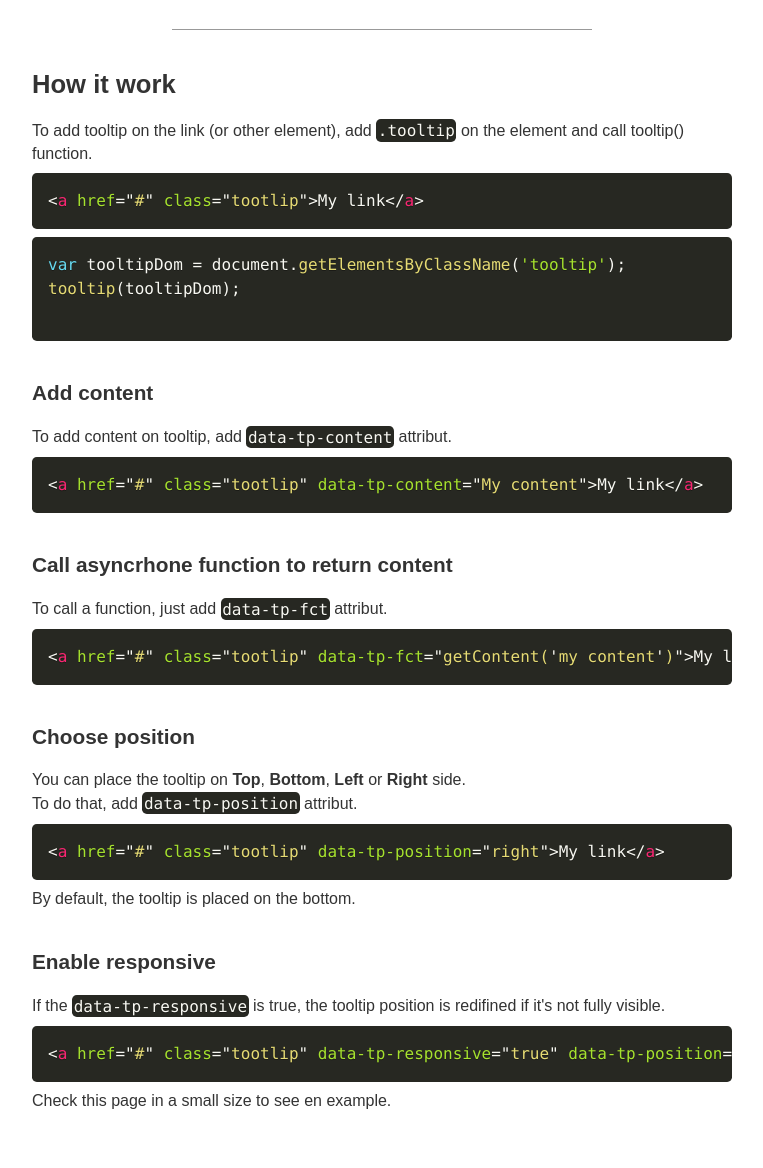
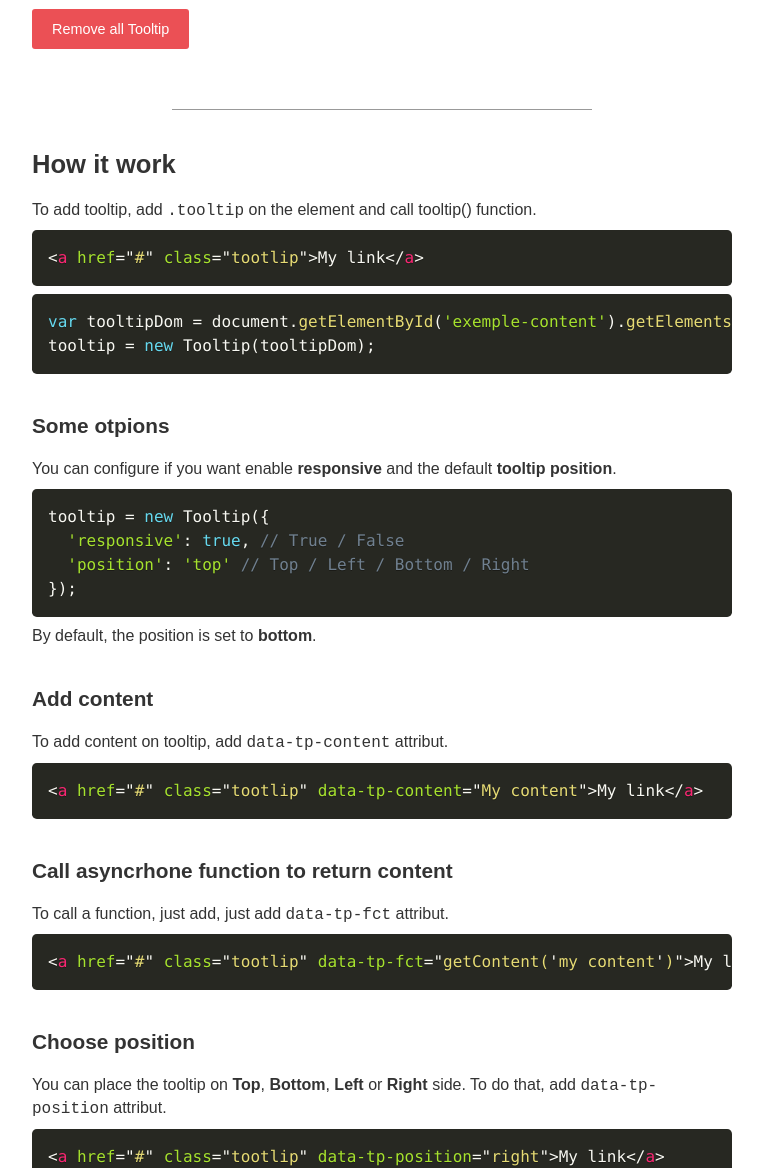
Before and after one commit to osternaudClem/tooltip-demo, a website: page index.html in a window 1280 px wide. Shown: the part 330-1498 px from the top of the page, without its empty margins (258-1021 px from the left). Drawn offline with Linux system fonts and the light colour scheme.

Commit message:
Add last features

```diff
--- a/css/app.scss
+++ b/css/app.scss
@@ -79,6 +79,25 @@ hr{
   margin: 0 auto;
 }
 
+.btn{
+  height: 40px;
+  line-height: 40px;
+  border-radius: 3px;
+  border: 0;
+  background: #eb5055;
+  color: #fff;
+  padding: 0 20px;
+  display: inline-block;
+  cursor: pointer;
+  font-size: .9em;
+  margin: 20px 0;
+  transition: background .3s;
+
+  &:hover{
+    background: darken(#eb5055, 10%);
+  }
+}
+
 @import "tooltip";
 
 @media screen and (max-width: 800px) {
--- a/index.html
+++ b/index.html
@@ -17,47 +17,58 @@
       <div id="exemple-content">
         <h2>Example</h2>
 
-        <p>Lorem ipsum dolor <a href="#" class="tooltip" data-tp-content="tooltip bottom">sit amet</a>, consectetur adipisicing elit, sed do eiusmod
+        <p>Lorem ipsum dolor <a href="#" class="tooltip" data-tp-content="Default tooltip">sit amet</a>, consectetur adipisicing elit, sed do eiusmod
         tempor incididunt ut labore et <a href="#" class="tooltip" data-tp-position="left" data-tp-content="tooltip left">dolore magna</a> aliqua. Ut enim ad minim veniam,
         quis nostrud exercitation ullamco laboris nisi ut aliquip ex ea commodo
-        consequat. <a href="#" class="tooltip" data-tp-position="top" data-tp-content="tooltip top more longer" data-tp-responsive="true">Duis aute</a> irure dolor in reprehenderit in voluptate velit esse
-        cillum <a href="#" class="tooltip" data-tp-fct="getContent('my content')" data-tp-width="300">dolore eu</a> fugiat nulla pariatur. Excepteur sint occaecat cupidatat non
-        proident, sunt in culpa <a href="#" class="tooltip" data-tp-fct="getLol()" data-tp-position="right" data-tp-content="tooltip right">qui officia</a> deserunt mollit anim id est laborum.</p>
+        consequat. <a href="#" class="tooltip" data-tp-position="top" data-tp-content="tooltip top more longer">Duis aute</a> irure dolor in reprehenderit in voluptate velit esse
+        cillum <a href="#" class="tooltip" data-tp-fct="getContent()" data-tp-width="300">dolore eu</a> fugiat nulla pariatur. Excepteur sint occaecat cupidatat non
+        proident, sunt in culpa <a href="#" class="tooltip" data-tp-content="Front End developer. Sass & Design lover. http://t.co/5CEEVBhjhu" data-tp-position="right" data-tp-width="300">qui officia</a> deserunt mollit anim id est laborum.</p>
+      </div>
 
-
+      <div class="action">
+        <button class="btn" onclick="removeAll()">Remove all Tooltip</button>
       </div>
 
       <hr>
 
       <h2>How it work</h2>
+      <p>To add tooltip, add <code>.tooltip</code> on the element and call tooltip() function.</p>
+      <pre><code class="language-html"><span class="hljs-tag">&lt;<span class="hljs-title">a</span> <span class="hljs-attribute">href</span>=<span class="hljs-value">"#"</span> <span class="hljs-attribute">class</span>=<span class="hljs-value">"tootlip"</span>&gt;</span>My link<span class="hljs-tag">&lt;/<span class="hljs-title">a</span>&gt;</span>
+</code></pre>
+      <pre><code class="language-javascript"><span class="hljs-keyword">var</span> tooltipDom = <span class="hljs-built_in">document</span>.getElementById(<span class="hljs-string">'exemple-content'</span>).getElementsByClassName(<span class="hljs-string">'tooltip'</span>);
+tooltip = <span class="hljs-keyword">new</span> Tooltip(tooltipDom);
+</code></pre>
+      <h3>Some otpions</h3>
+      <p>You can configure if you want enable <strong>responsive</strong> and the default <strong>tooltip position</strong>.</p>
+      <pre><code class="language-javascript">tooltip = <span class="hljs-keyword">new</span> Tooltip({
+  <span class="hljs-string">'responsive'</span>: <span class="hljs-literal">true</span>, <span class="hljs-comment">// True / False</span>
+  <span class="hljs-string">'position'</span>: <span class="hljs-string">'top'</span> <span class="hljs-comment">// Top / Left / Bottom / Right</span>
+});</code></pre>
+    <p>By default, the position is set to <strong>bottom</strong>.</p>
+    <h3>Add content</h3>
+    <p>To add content on tooltip, add <code>data-tp-content</code> attribut.</p>
+    <pre><code class="language-html"><span class="hljs-tag">&lt;<span class="hljs-title">a</span> <span class="hljs-attribute">href</span>=<span class="hljs-value">"#"</span> <span class="hljs-attribute">class</span>=<span class="hljs-value">"tootlip"</span> <span class="hljs-attribute">data-tp-content</span>=<span class="hljs-value">"My content"</span>&gt;</span>My link<span class="hljs-tag">&lt;/<span class="hljs-title">a</span>&gt;</span></code></pre>
+    <h3>Call asyncrhone function to return content</h3>
+    <p>To call a function, just add, just add <code>data-tp-fct</code> attribut.</p>
+    <pre><code class="language-html"><span class="hljs-tag">&lt;<span class="hljs-title">a</span> <span class="hljs-attribute">href</span>=<span class="hljs-value">"#"</span> <span class="hljs-attribute">class</span>=<span class="hljs-value">"tootlip"</span> <span class="hljs-attribute">data-tp-fct</span>=<span class="hljs-value">"getContent('my content')"</span>&gt;</span>My link<span class="hljs-tag">&lt;/<span class="hljs-title">a</span>&gt;</span></code></pre>
+    <h3>Choose position</h3>
+    <p>You can place the tooltip on <strong>Top</strong>, <strong>Bottom</strong>, <strong>Left</strong> or <strong>Right</strong> side.
+      To do that, add <code>data-tp-position</code> attribut.</p>
+    <pre><code class="language-html"><span class="hljs-tag">&lt;<span class="hljs-title">a</span> <span class="hljs-attribute">href</span>=<span class="hljs-value">"#"</span> <span class="hljs-attribute">class</span>=<span class="hljs-value">"tootlip"</span> <span class="hljs-attribute">data-tp-position</span>=<span class="hljs-value">"right"</span>&gt;</span>My link<span class="hljs-tag">&lt;/<span class="hljs-title">a</span>&gt;</span></code></pre>
 
-      <p>To add tooltip on the link (or other element), add <code class="language-markup">.tooltip</code> on the element and call tooltip() function.</p>
+    <h3>Add max width</h3>
+    <p>You add a <code>max-width</code> attribute for the tooltip render.</p>
+    <pre class="language-markup">
+<code>&lt;a href="#" class="tootlip" data-tp-width="300">My link&lt;/a></code></pre>
 
-      <pre class="language-markup"><code>&lt;a href="#" class="tootlip">My link&lt;/a></code></pre>
-      <pre class="language-javascript">
-<code>var tooltipDom = document.getElementsByClassName('tooltip');
-tooltip(tooltipDom);</code>
-      </pre>
-
-      <h3>Add content</h3>
-      <p>To add content on tooltip, add <code class="language-markup">data-tp-content</code> attribut.</p>
-      <pre class="language-markup"><code>&lt;a href="#" class="tootlip" data-tp-content="My content">My link&lt;/a></code></pre>
-
-      <h3>Call asyncrhone function to return content</h3>
-      <p>To call a function, just add <code class="language-markup">data-tp-fct</code> attribut.</p>
-      <pre class="language-markup"><code>&lt;a href="#" class="tootlip" data-tp-fct="getContent('my content')">My link&lt;/a></code></pre>
-
-      <h3>Choose position</h3>
-      <p>You can place the tooltip on <b>Top</b>, <b>Bottom</b>, <b>Left</b> or <b>Right</b> side.</p>
-      <p>To do that, add <code class="language-markup">data-tp-position</code> attribut.</p>
-      <pre class="language-markup"><code>&lt;a href="#" class="tootlip" data-tp-position="right">My link&lt;/a></code></pre>
-      <p>By default, the tooltip is placed on the bottom.</p>
-
-      <h3>Enable responsive</h3>
-      <p>If the <code class="language-markup">data-tp-responsive</code> is true, the tooltip position is redifined if it's not fully visible.</p>
-      <pre class="language-markup"><code>&lt;a href="#" class="tootlip" data-tp-responsive="true" data-tp-position="right">My link&lt;/a></code></pre>
-      <p>Check this page in a small size to see en example.</p>
-    </div>
+    <h2>Methodes</h2>
+    <h3>Remove tooltip</h3>
+    <p>To remove tooltip, just call the <code>removeAll()</code> function.</p>
+    <pre><code class="language-javascript">tooltip.removeAll();</code></pre>
+    <h2>To-Do</h2>
+    <ul>
+      <li>Load HTML templates</li>
+    </ul>
   </section>
 
   <footer class="footer wrapper">
--- a/script/script.js
+++ b/script/script.js
@@ -3,27 +3,30 @@
  */
 var tooltipDom = document.getElementById('exemple-content').getElementsByClassName('tooltip');
 
-// tooltip(tooltipDom);
+// Init tooltip
 tooltip = new Tooltip(tooltipDom);
 
-// tooltip.init(tooltipDom);
 
 function getContent(value){
 
   promise = new Promise(function(resolve, reject) {
     xhr = new XMLHttpRequest();
-    xhr.open("GET", "http://local.dev:5004/bookmark/561786c72d085add0d312081", true);
+    xhr.open("GET", "http://api-dev.wesnipp.com/user/561ec02413de3c4e52c99235", true);
     xhr.send(null);
     xhr.onreadystatechange = function() {
       if (xhr.readyState == 4){
         result = JSON.parse(xhr.responseText);
-        console.log(result.title);
-        resolve(result.title);
+        console.log(result.bio);
+        resolve(result.bio);
       }
     }
   });
 
   return promise;
+}
+
+function removeAll(){
+  tooltip.removeAll();
 }
 
 function loadContent(){
--- a/script/tooltip2.js
+++ b/script/tooltip2.js
@@ -56,21 +56,13 @@ var Tooltip = function(element, args){
       render.className = "tooltip-content tooltip-" + position;
 
       el.appendChild(render);
-      console.log(render.clientWidth);
-      if(el.dataset.tpWidth){
-        console.log(render.offsetWidth);
-        if(render.width > el.dataset.tpWidth){
-          // block-content
-          render.style.width = el.dataset.tpWidth+"px";
-          console.log(render);
-        }
-      }
+
       // Check if a function is call
       if(fct){
         this.createTooltipAsync(el, render);
       }else{
         render.innerHTML = content;
-
+        this.checkWidth(el, render);
       }
     }
   }
@@ -106,13 +98,23 @@ var Tooltip = function(element, args){
       fct = fct.split('(');
       fctName = fct[0];
 
-      that.callAsyncFunction(tooltipElem, fctName, fctArgs);
+      that.callAsyncFunction(el, tooltipElem, fctName, fctArgs);
 
       // Remove the event for this element
       el.removeEventListener('mouseover', hover, true);
 
     }, true);
 
+  }
+
+  this.checkWidth = function(el, render){
+
+    if(el.dataset.tpWidth){
+      if(render.offsetWidth > el.dataset.tpWidth){
+        render.style.width = el.dataset.tpWidth+"px";
+        render.style.whiteSpace = 'normal';
+      }
+    }
   }
 
   /**
@@ -197,10 +199,12 @@ var Tooltip = function(element, args){
   }
 
 
-  this.callAsyncFunction = function(tooltipElem, fctName, fctArgs){
+  this.callAsyncFunction = function(el, tooltipElem, fctName, fctArgs){
+    that = this;
 
     window[fctName](fctArgs).then(function(result) {
       tooltipElem.innerHTML = result;
+      that.checkWidth(el, tooltipElem);
     }, function(err) {
       console.log(err);
     });
@@ -209,7 +213,11 @@ var Tooltip = function(element, args){
 
   this.removeAll = function(){
     for(i = 0; i < element.length; i++){
-      element[i].removeChild(element[i].lastChild);
+      var elem = element[i].getElementsByClassName('tooltip-content')[0];
+
+      if(elem){
+        element[i].removeChild(elem);
+      }
     }
   }
 
```
Also changed, not shown: README.md, css/app.css, 1 other file.
